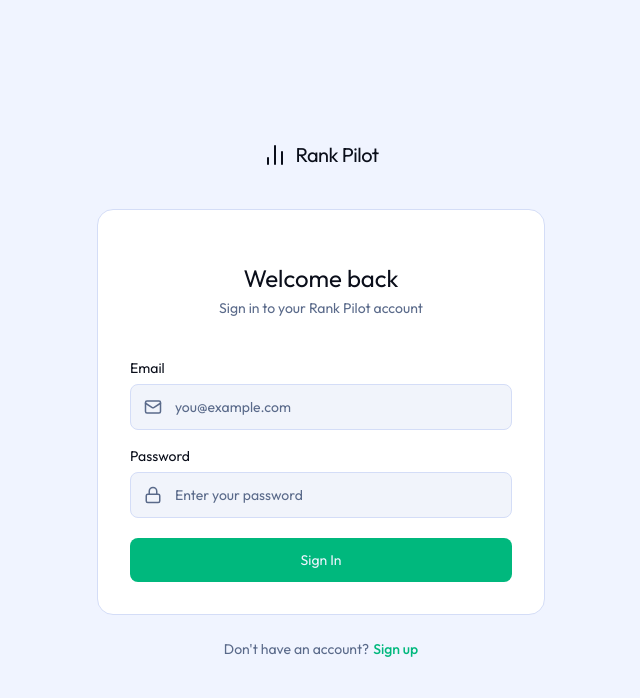
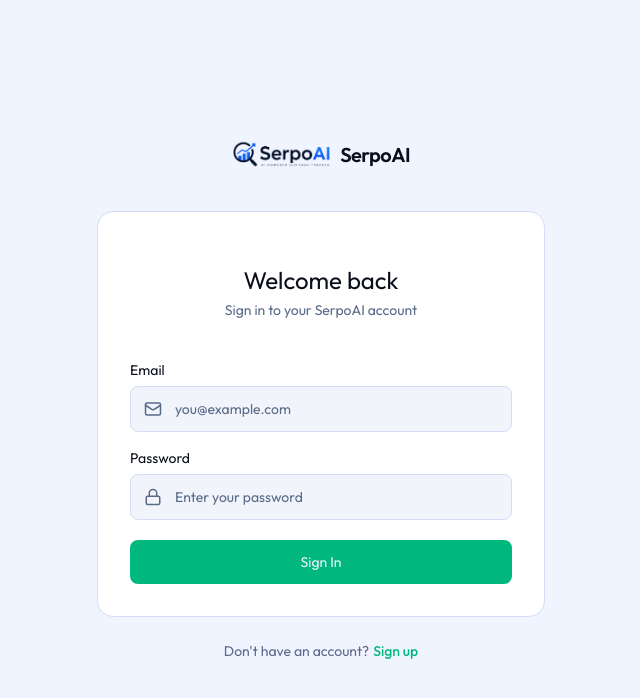
Before and after one commit to AkshatKardak/SEO, a React (Vite) app in the folder client/: page /login in a window 1280 px wide. Shown: the top 698 px of the page, without its empty margins (319-959 px from the left). Built offline with nearby package versions, Linux system fonts and the light colour scheme; no server answers.

Commit message:
rebrand: replace Rank Pilot with SerpoAI + Logo.png on login/register page

```diff
--- a/client/src/pages/Login.tsx
+++ b/client/src/pages/Login.tsx
@@ -1,6 +1,7 @@
 import { useState } from "react";
 import { Link } from "react-router-dom";
-import { Mail, Lock, Loader2, ChartNoAxesColumnIcon, User2Icon } from "lucide-react";
+import { Mail, Lock, Loader2, User2Icon } from "lucide-react";
+import Logo from "../assets/Logo.png";
 
 export default function Login({ state }: { state: string }) {
     const [isLoginState, setIsLoginState] = useState(state === "login");
@@ -19,8 +20,8 @@ export default function Login({ state }: { state: string }) {
                 {/* Logo */}
                 <div className="text-center mb-8">
                     <Link to="/" className="flex items-center justify-center gap-2 group mb-10">
-                        <ChartNoAxesColumnIcon />
-                        <span className="text-xl tracking-tight text-foreground">Rank Pilot</span>
+                        <img src={Logo} alt="SerpoAI Logo" className="h-8 w-auto object-contain transition-opacity group-hover:opacity-80" />
+                        <span className="text-xl font-semibold tracking-tight text-foreground">SerpoAI</span>
                     </Link>
                 </div>
 
@@ -29,7 +30,7 @@ export default function Login({ state }: { state: string }) {
                     <form onSubmit={handleSubmit} className="space-y-5">
                         <div className="text-center py-5">
                             <h1 className="text-2xl text-foreground">Welcome back</h1>
-                            <p className="text-muted-foreground text-sm mt-1">{isLoginState ? "Sign in to your" : "Create an"} Rank Pilot account</p>
+                            <p className="text-muted-foreground text-sm mt-1">{isLoginState ? "Sign in to your" : "Create an"} SerpoAI account</p>
                         </div>
 
                         {!isLoginState && (
```
